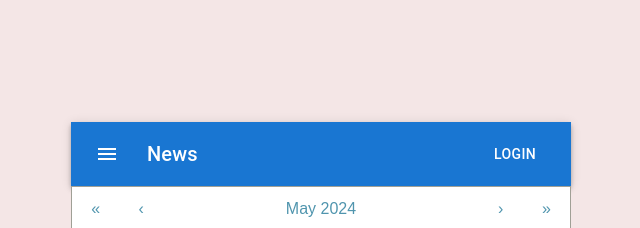
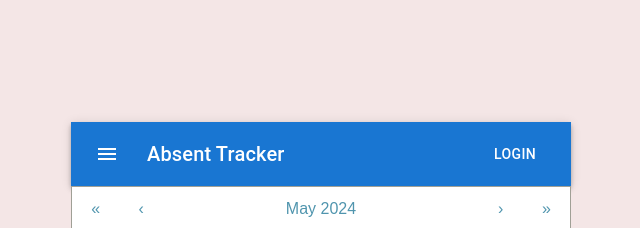
Before and after one commit to HYSAA/Absent-Tracker-APP, a React (Vite) app in the folder APP/Absent-Tracker/: page /calendar in a window 1280 px wide. Shown: the top 228 px of the page, without its empty margins (319-959 px from the left). Built offline with nearby package versions, Linux system fonts and the light colour scheme.

Commit message:
changed some fonts

```diff
--- a/APP/Absent-Tracker/src/navbar/myNavbar.jsx
+++ b/APP/Absent-Tracker/src/navbar/myNavbar.jsx
@@ -56,7 +56,7 @@ export default function ButtonAppBar() {
             <MenuIcon />
           </IconButton>
           <Typography variant="h6" component="div" sx={{ flexGrow: 1 }}>
-            News
+            Absent Tracker
           </Typography>
           <Button color="inherit">Login</Button>
         </Toolbar>
```
Also changed, not shown: APP/Absent-Tracker/src/calendar/customCalendar.css (line endings or trailing spaces).
